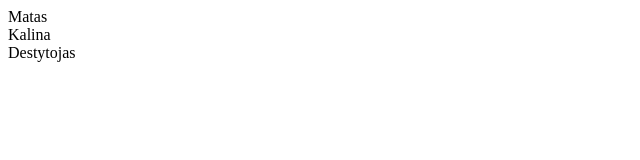
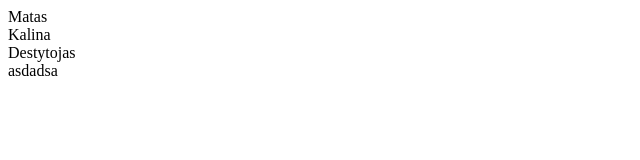
Before and after one commit to JulijusKau/FLEXBOX, a plain HTML site: page index.html in a window 1280 px wide. Shown: the full height of the page, 0-640 px from the left. Drawn offline with Linux system fonts and the light colour scheme.

Commit message:
DoubleCheck

```diff
--- a/index.html
+++ b/index.html
@@ -12,6 +12,7 @@
       <div><span>Matas</span></div>
       <div><span>Kalina</span></div>
       <div><span>Destytojas</span></div>
+      asdadsa
     </div>
   </body>
 </html>
```
